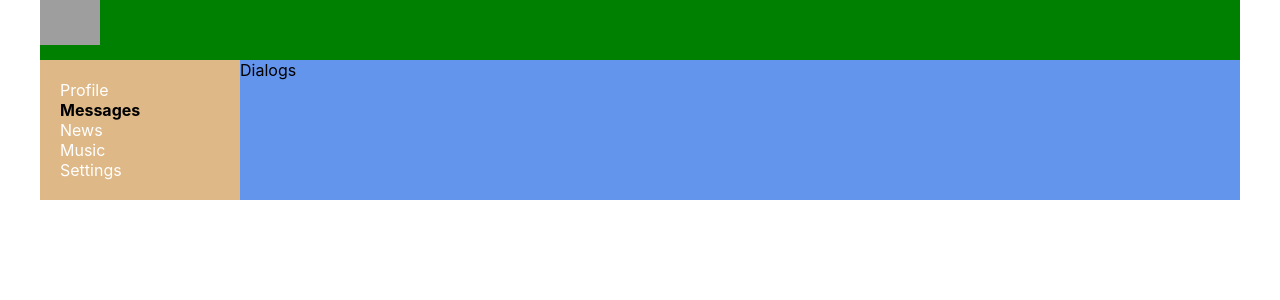
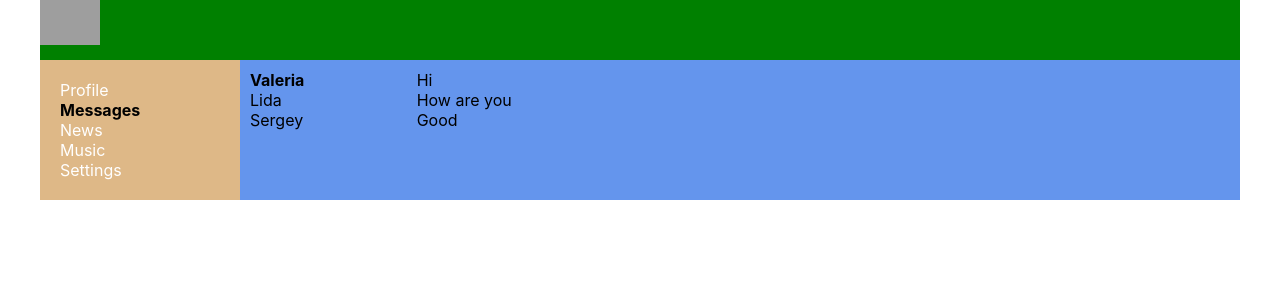
Before and after one commit to WhereToPress/react, a React (Create React App) app: page /dialogs in a window 1280 px wide. Shown: the top 300 px of the page. Built offline with nearby package versions, Linux system fonts and the light colour scheme; grey boxes are pictures that could not be loaded.

Commit message:
Upgrade dialog's page

```diff
--- a/src/components/Dialogs/Dialogs.jsx
+++ b/src/components/Dialogs/Dialogs.jsx
@@ -2,9 +2,27 @@ import style from "./Dialogs.module.css";
 
 const Dialogs = (props) => {
     return (
-        <div>
-            Dialogs
+        <div className={style.dialogs}>
+            {/* Dialogs */}
+            <div className={style.dialogs__items}>
+                <div className={style.dialog + ' ' + style.active}>
+                    Valeria
+                </div>
+                <div className={style.dialog}>
+                    Lida
+                </div>
+                <div className={style.dialog}>
+                    Sergey
+                </div>
+            </div>
+            <div className={style.messages}>
+                <div className={style.message}>Hi</div>
+                <div className={style.message}>How are you</div>
+                <div className={style.message}>Good</div>
+
+            </div>
         </div>
+
     );
 };
 
--- a/src/components/Dialogs/Dialogs.module.css
+++ b/src/components/Dialogs/Dialogs.module.css
@@ -0,0 +1,24 @@
+.dialogs {
+    display: grid;
+    grid-template-columns: 2fr 10fr;
+}
+
+.dialogs__items {
+    padding: 10px;
+}
+
+.dialogs__items .active {
+    font-weight: bold;
+}
+
+.dialog {
+
+}
+
+.messages {
+    padding: 10px;
+}
+
+.message {
+
+}
```
